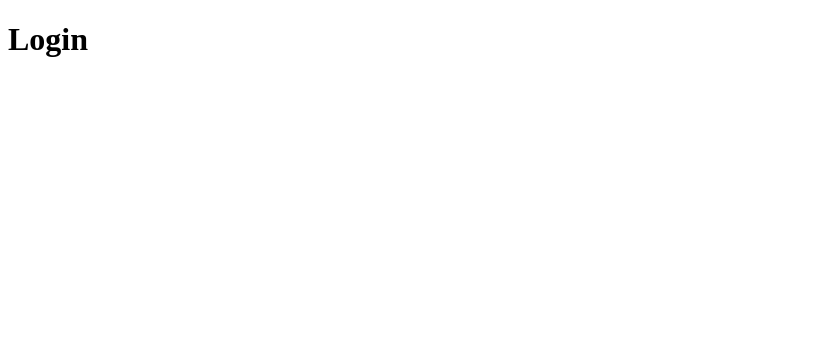
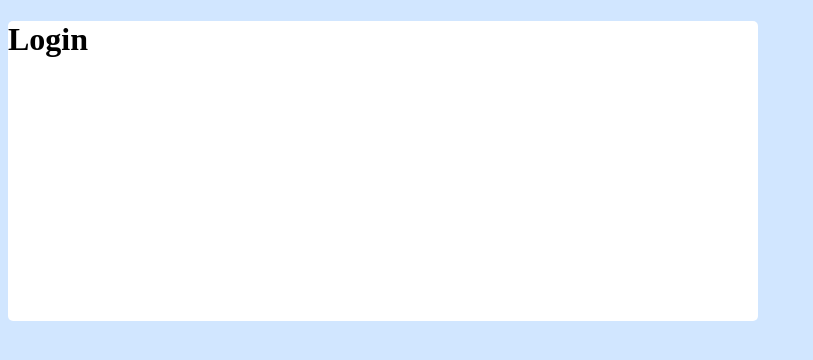
Before and after one commit to likeanoa/loginscreen, a plain HTML site: page index.html in a window 1280 px wide. Shown: the whole page, without its empty margins (0-813 px from the left). Drawn offline with Linux system fonts and the light colour scheme.

Commit message:
Update styles.css

```diff
--- a/css/styles.css
+++ b/css/styles.css
@@ -3,5 +3,8 @@ div {
   height: 300px;
   background-color: white;
   border-radius: 5px;
+}
 
+body {
+  background-color: #d1e6ff;
 }
```
